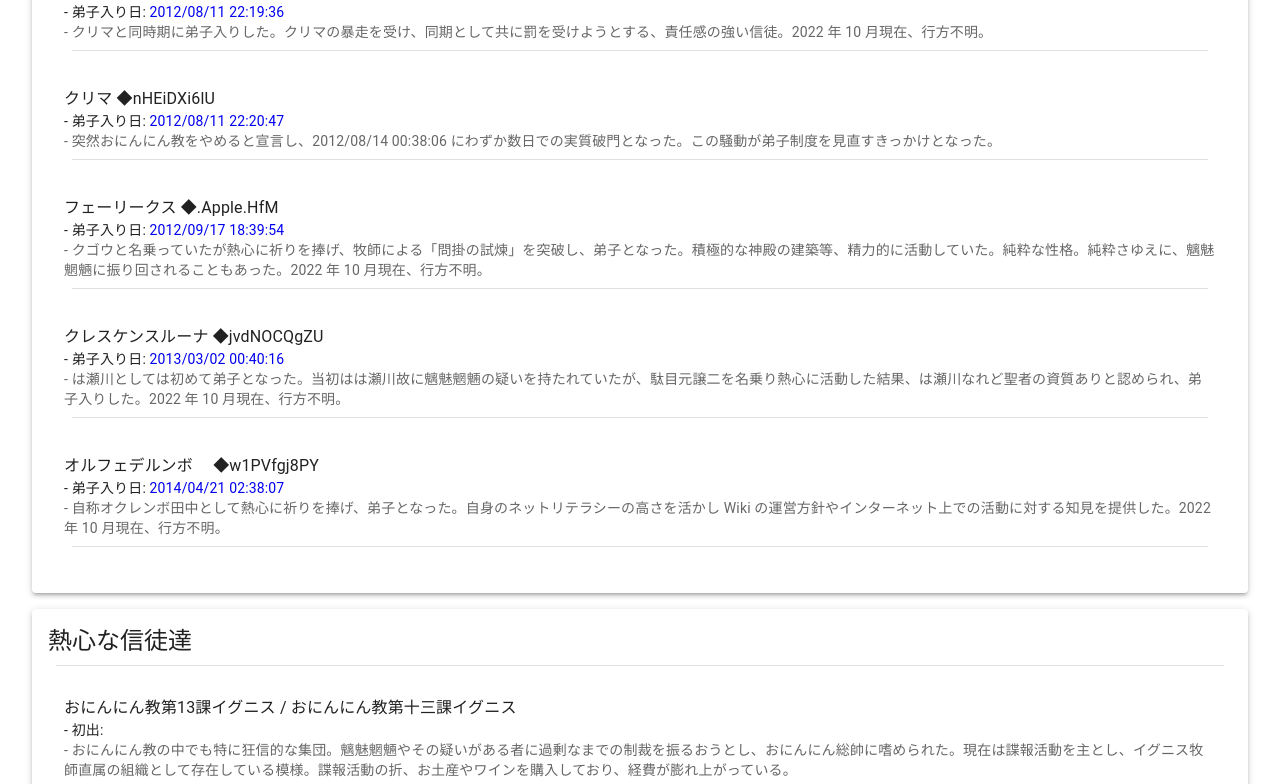
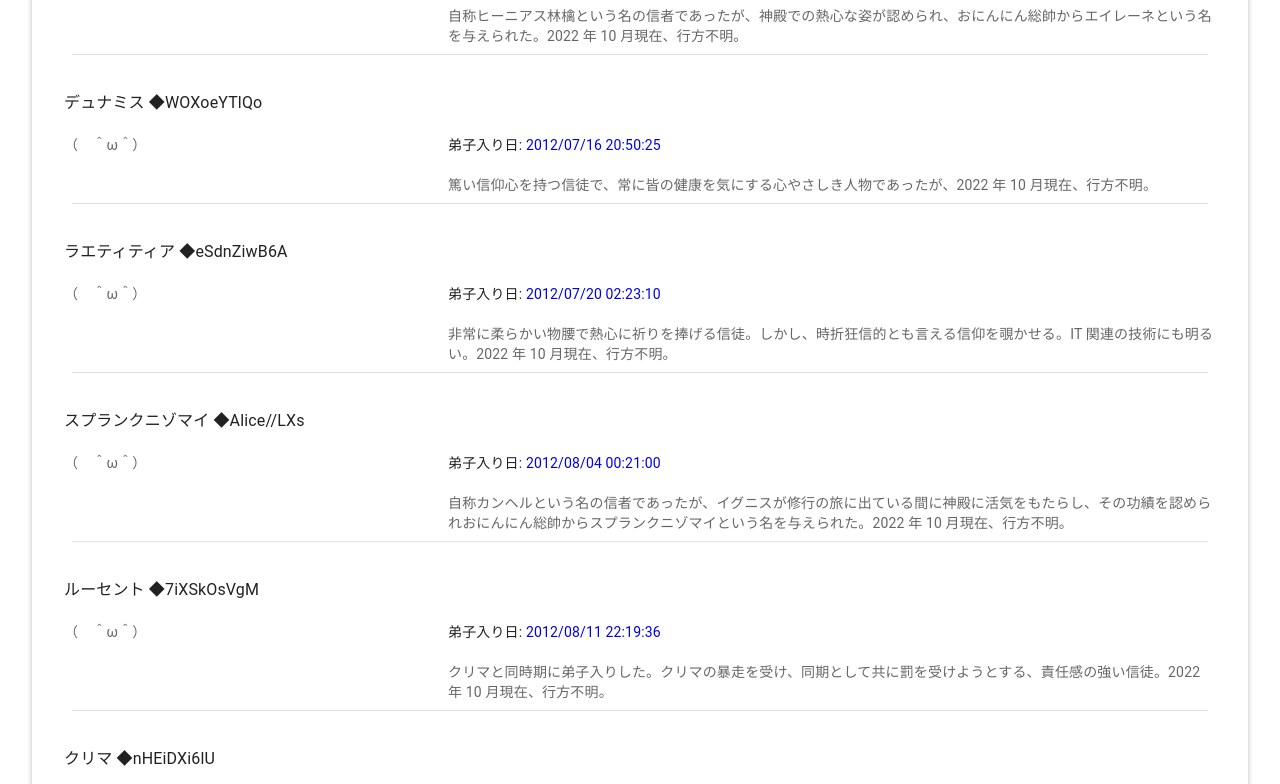
Before and after one commit to Rev-Schnabel/oninninkyo, a React (Create React App) app: page /oninninian in a window 1280 px wide. Shown: the part 1816-2600 px from the top of the page. Built offline with nearby package versions, Linux system fonts and the light colour scheme.

Commit message:
Add faces to oninninian page.

```diff
--- a/src/oninninian/oninninian.tsx
+++ b/src/oninninian/oninninian.tsx
@@ -7,7 +7,8 @@ import {
   Divider,
   List,
   ListItem,
-  ListItemText
+  ListItemText,
+  Grid
 } from "@mui/material";
 
 import { Navigation } from "../common/navigation";
@@ -46,13 +47,18 @@ export const Oninninian: React.FC = () => {
                   primary={p.name}
                   secondary={
                     <React.Fragment>
+                      <Grid container>
+                        <Grid item xs={12} sm={4}>
+                          <br />{p.face}
+                        </Grid>
+                          <Grid item xs={12} sm={8}>
                             <Typography
                               sx={{ display: 'inline' }}
                               component="span"
                               variant="body2"
                               color="text.primary"
                             >
-                        - 弟子入り日: <a style={{ textDecoration: "none" }} href={p.apprenticeshipDateUrl}>{p.apprenticeshipDate}</a><br />
+                              <br />弟子入り日: <a style={{ textDecoration: "none" }} href={p.apprenticeshipDateUrl}>{p.apprenticeshipDate}</a><br />
                             </Typography>
                             {p.pastorInaugurationDate &&
                               <Typography
@@ -61,10 +67,12 @@ export const Oninninian: React.FC = () => {
                                 variant="body2"
                                 color="text.primary"
                               >
-                          - 牧師就任日: <a style={{ textDecoration: "none" }} href={p.pastorInaugurationDateUrl}>{p.pastorInaugurationDate}</a><br />
+                                牧師就任日: <a style={{ textDecoration: "none" }} href={p.pastorInaugurationDateUrl}>{p.pastorInaugurationDate}</a><br />
                               </Typography>
                             }
-                      - {p.description}
+                            <br />{p.description}
+                          </Grid>
+                        </Grid>
                       <Divider variant="middle" sx={{ m: 1 }}/>
                     </React.Fragment>
                   }
@@ -77,7 +85,6 @@ export const Oninninian: React.FC = () => {
           <Typography variant="h5">
             熱心な信徒達
           </Typography>
-          <Divider variant="middle" sx={{ m: 1 }}/>
           <List>
             {otherPeople.map(p => (
               <ListItem>
@@ -85,15 +92,24 @@ export const Oninninian: React.FC = () => {
                   primary={p.name}
                   secondary={
                     <React.Fragment>
+                      <Grid container>
+                        <Grid item xs={12} sm={4}>
+                          <Box sx={{ whiteSpace: 'pre', overflow: 'auto' }}>
+                            <br />{p.face}
+                          </Box>
+                        </Grid>
+                          <Grid item xs={12} sm={8}>
                             <Typography
                               sx={{ display: 'inline' }}
                               component="span"
                               variant="body2"
                               color="text.primary"
                             >
-                        - 初出: <a style={{ textDecoration: "none" }} href={p.apprenticeshipDateUrl}>{p.apprenticeshipDate}</a><br />
+                              <br />初出: <a style={{ textDecoration: "none" }} href={p.apprenticeshipDateUrl}>{p.apprenticeshipDate}</a><br />
                             </Typography>
-                      - {p.description}
+                            <br />{p.description}
+                          </Grid>
+                        </Grid>
                       <Divider variant="middle" sx={{ m: 1 }}/>
                     </React.Fragment>
                   }
@@ -114,15 +130,24 @@ export const Oninninian: React.FC = () => {
                   primary={p.name}
                   secondary={
                     <React.Fragment>
+                      <Grid container>
+                        <Grid item xs={12} sm={4}>
+                          <Box sx={{ whiteSpace: 'pre', overflow: 'auto' }}>
+                            <br />{p.face}
+                          </Box>
+                        </Grid>
+                          <Grid item xs={12} sm={8}>
                             <Typography
                               sx={{ display: 'inline' }}
                               component="span"
                               variant="body2"
                               color="text.primary"
                             >
-                        - 初出: <a style={{ textDecoration: "none" }} href={p.apprenticeshipDateUrl}>{p.apprenticeshipDate}</a><br />
+                              <br />初出: <a style={{ textDecoration: "none" }} href={p.apprenticeshipDateUrl}>{p.apprenticeshipDate}</a><br />
                             </Typography>
-                      - {p.description}
+                            <br />{p.description}
+                          </Grid>
+                        </Grid>
                       <Divider variant="middle" sx={{ m: 1 }}/>
                     </React.Fragment>
                   }
```
Lines whose indentation alone changed are shown as unchanged.
